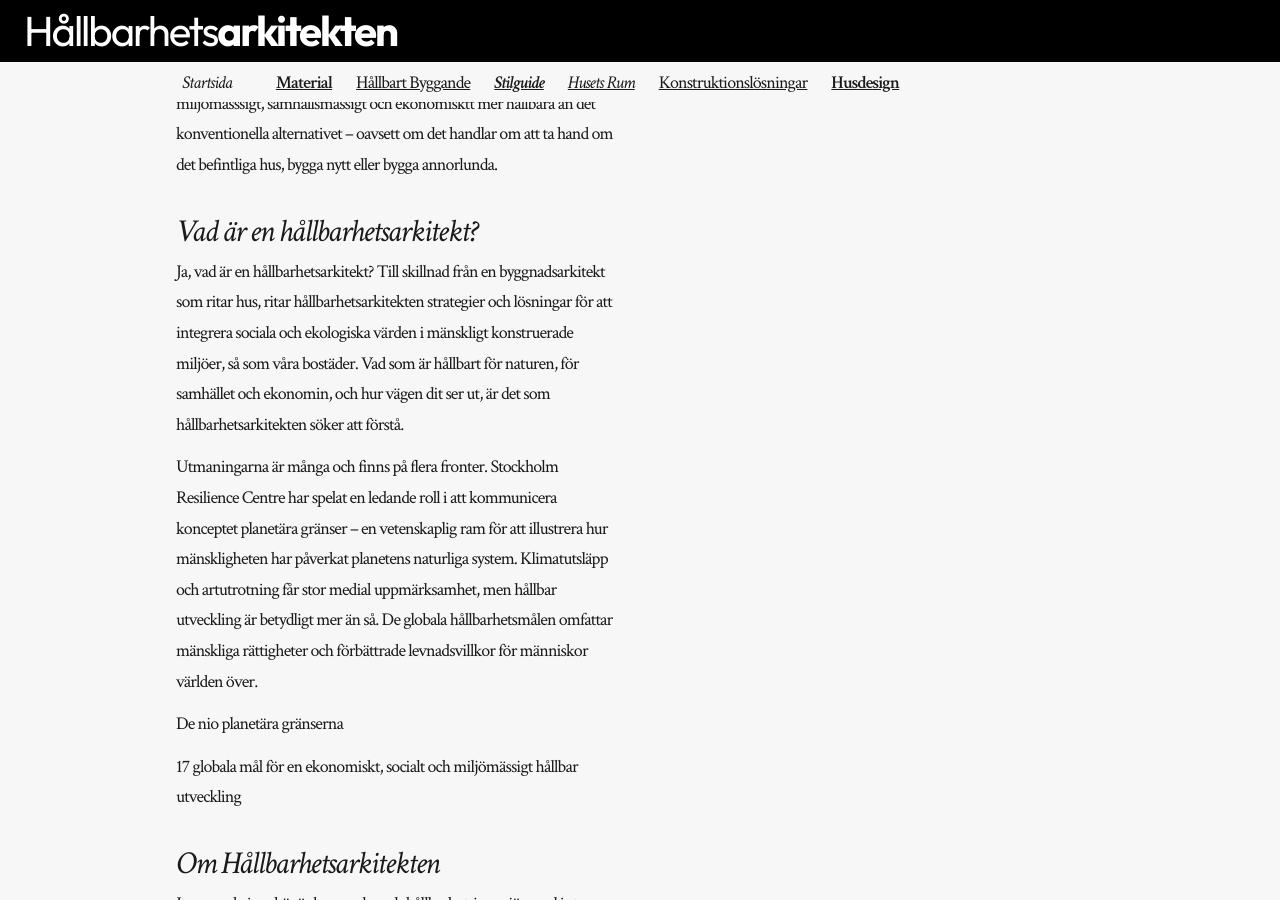
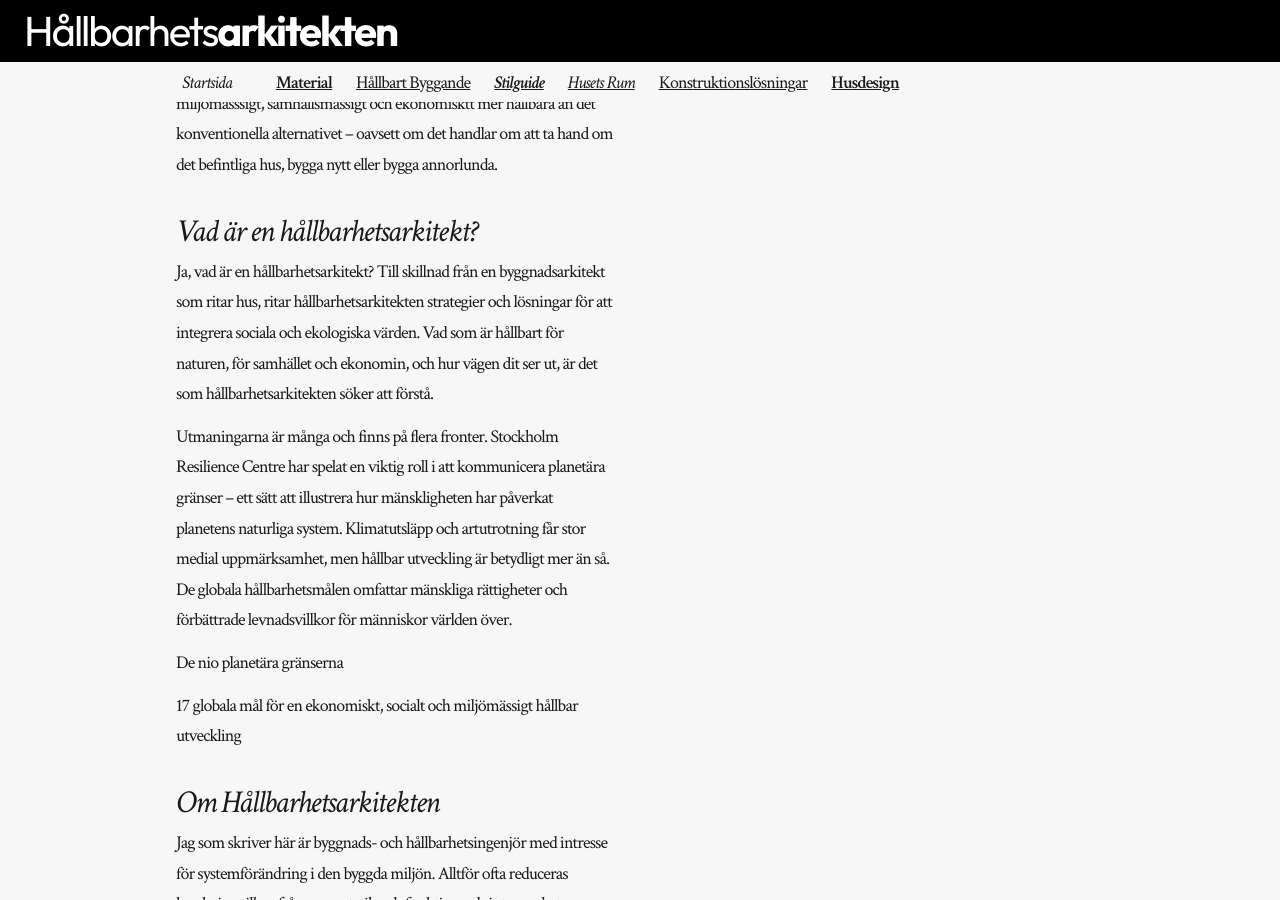
Before and after one commit to rikardv/rikardv.github.io, a Jekyll site: the page built from index.md, in a window 1280 px wide and 900 px high, scrolled down 439 px. Built offline with Jekyll 4.4.1, drawn with Linux system fonts in a browser that asks for light colours.

Commit message:
Update home.html

```diff
--- a/_layouts/home.html
+++ b/_layouts/home.html
@@ -12,13 +12,13 @@ layout: default
             <h2>Vad är en hållbarhetsarkitekt?</h2>
             <p>
             Ja, vad är en hållbarhetsarkitekt? Till skillnad från en byggnadsarkitekt som ritar hus,
-            ritar hållbarhetsarkitekten strategier och lösningar för att integrera sociala och ekologiska värden
-            i mänskligt konstruerade miljöer, så som våra bostäder. Vad som är hållbart för naturen, för samhället och ekonomin,
+            ritar hållbarhetsarkitekten strategier och lösningar för att integrera sociala och ekologiska värden.
+            Vad som är hållbart för naturen, för samhället och ekonomin,
             och hur vägen dit ser ut, är det som hållbarhetsarkitekten söker att förstå.
             </p>
             <p>
-            Utmaningarna är många och finns på flera fronter. Stockholm Resilience Centre har spelat en ledande roll i att kommunicera
-            konceptet planetära gränser – en vetenskaplig ram för att illustrera hur mänskligheten har påverkat planetens naturliga system.
+            Utmaningarna är många och finns på flera fronter. Stockholm Resilience Centre har spelat en viktig roll i att kommunicera
+            planetära gränser – ett sätt att illustrera hur mänskligheten har påverkat planetens naturliga system.
             Klimatutsläpp och artutrotning får stor medial uppmärksamhet, men hållbar utveckling är betydligt mer än så. De globala hållbarhetsmålen
             omfattar mänskliga rättigheter och förbättrade levnadsvillkor för människor världen över.
             </p>
@@ -40,7 +40,9 @@ layout: default
             Sådant som kan göra våra bostäder mycket mer intressanta och som i längden göra våra byggnader än mer attraktiva.
             </p>
             <p>
-            Genom den här sidan vill jag samla kunskap och information om alternativa lösningar i småhusbyggande. För att transformera dagens småhusbyggande behöver för- och nackdelar nyanseras, för att lyfta blicken och se att det kanske är andra val som är mycket bättre.
+            Genom den här sidan vill jag samla kunskap och information om alternativa lösningar i småhusbyggande.
+            För att transformera dagens småhusbyggande behöver för- och nackdelar nyanseras, för att lyfta blicken och se att det
+            kanske är andra val som är mycket bättre.
             </p>
             <p>
             Har du någon intressant information, hör gärna av dig.
```
